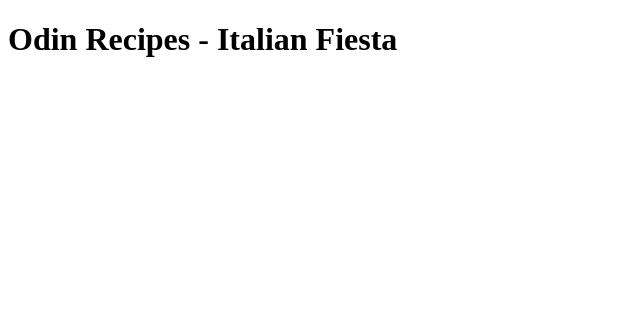
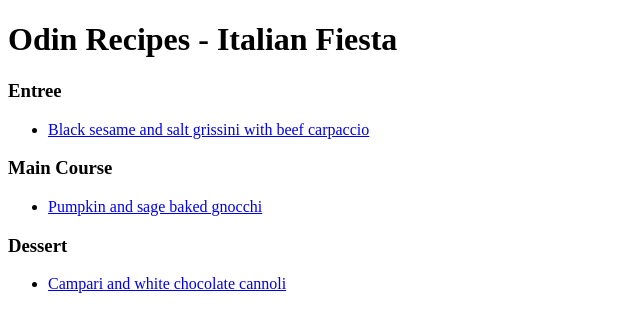
Before and after one commit to Dibbydodo/odin-recipes, a plain HTML site: page index.html in a window 1280 px wide. Shown: the whole page, without its empty margins (0-640 px from the left). Drawn offline with Linux system fonts and the light colour scheme.

Commit message:
added links to recipes page and edited README.md

```diff
--- a/index.html
+++ b/index.html
@@ -6,6 +6,23 @@
 </head>
 <body>
     <h1>Odin Recipes - Italian Fiesta</h1>
-
+        <h3>Entree</h3>
+            <ul>
+                <li>
+                    <p><a href="./recipes/sticks.html">Black sesame and salt grissini with beef carpaccio</a></p>
+                </li>
+            </ul>
+        <h3>Main Course</h3>
+            <ul>
+                <li>
+                    <p><a href="./recipes/pasta.html">Pumpkin and sage baked gnocchi</a></p>
+                </li>
+            </ul>
+        <h3>Dessert</h3>
+            <ul>
+                <li>
+                    <p><a href="./recipes/cannoli.html">Campari and white chocolate cannoli</a></p>
+                </li>
+            </ul>
 </body>
 </html>
```
Also changed, not shown: 1 other file.
